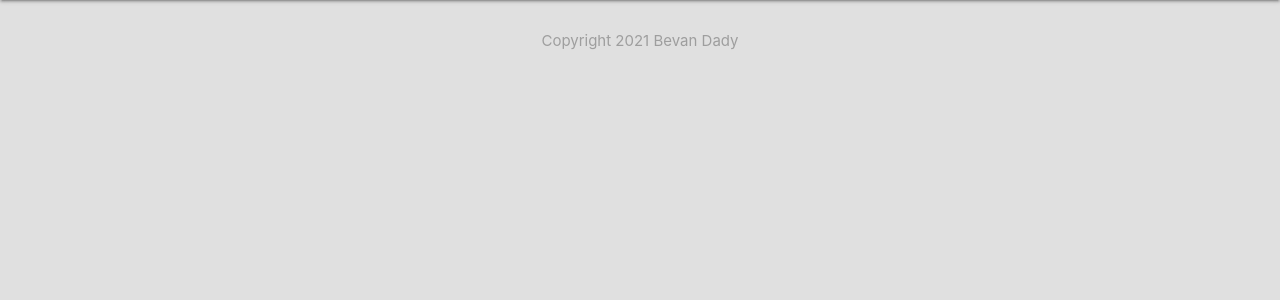
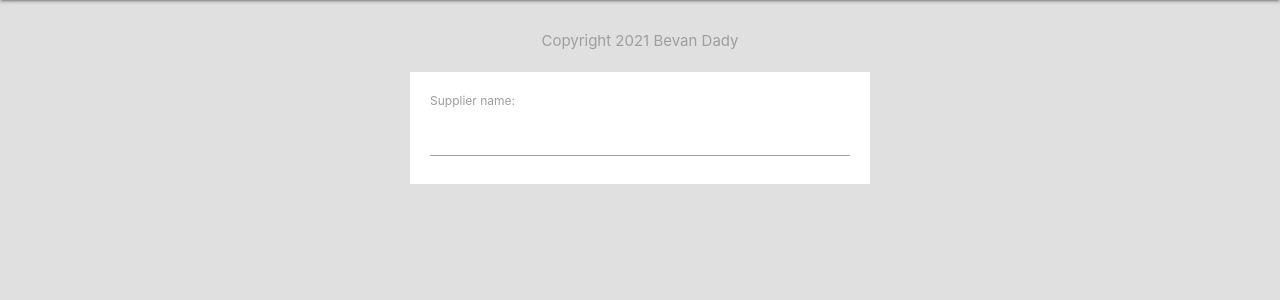
Before and after one commit to spr15bd/accounts_in_php, a PHP site: page /index.php?view=supplier_review in a window 1280 px wide. Shown: the part 87-387 px from the top of the page. Run offline with PHP 8.4, Linux system fonts and the light colour scheme; tables that the repository leaves empty or names only in its code hold one stand-in row (values such as "Sample post").

Commit message:
Amended index.php to add input

```diff
--- a/index.php
+++ b/index.php
@@ -1,4 +1,5 @@
 <?php
+	$content = "";
 	// connect to database
 	$conn = mysqli_connect('localhost', 'root', '', 'accounts');
 
@@ -7,6 +8,16 @@
 		echo "Conection error: " . mysqli_connect_error();
 	} else {
 		if (isset($_GET["view"])&&htmlspecialchars($_GET["view"])=="supplier_review") {
+			// display a textbox enabling user to select a supplier
+
+			$content.=("
+				<form class='white' action='index.php?view=supplier_review' method='POST'>
+					<label>Supplier name:</label>
+					<input type='text' name='supplier'>
+				</form>
+			");
+
+
 			// write query for all invoices
 			$sql_query = "SELECT * FROM invoices";
 
@@ -34,6 +45,9 @@
 include('templates/header.php');
 include('templates/footer.php');
 
+echo $content;
+
 ?>
 
+
 </html>
```
